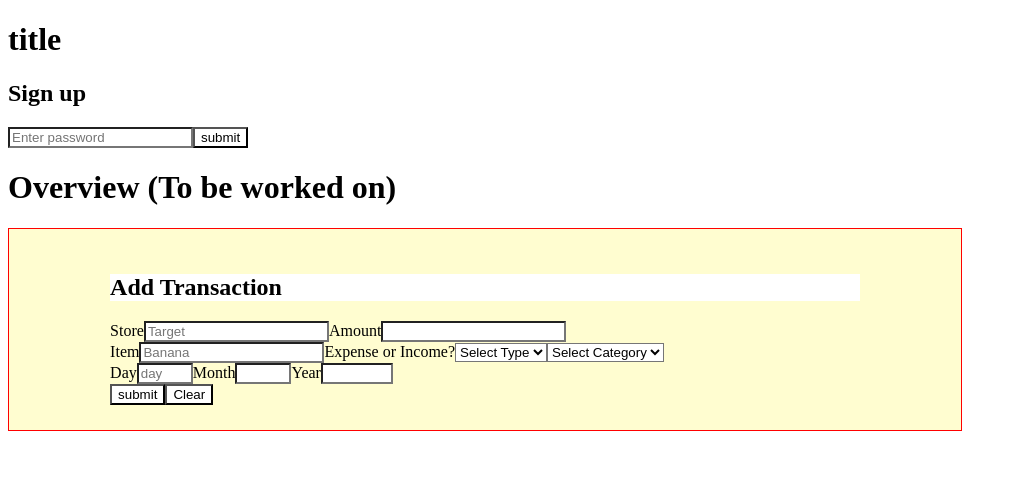
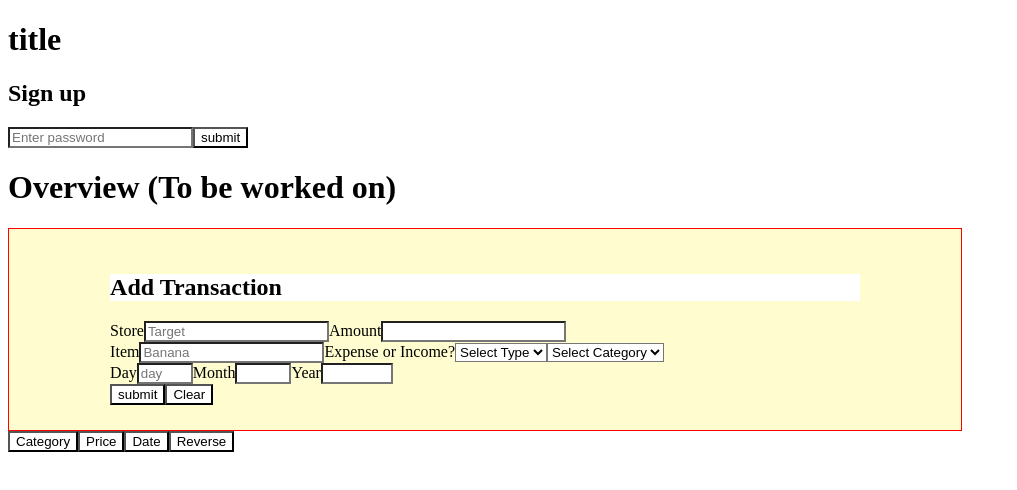
Before and after one commit to EmersonBerido/budget-app, a React (Vite) app: page / in a window 1280 px wide. Shown: the top 490 px of the page, without its empty margins (0-1017 px from the left). Built offline with nearby package versions, Linux system fonts and the light colour scheme.

Commit message:
Update App.jsx
User can now sort through the transaction list by category, date, and price

```diff
--- a/src/App.jsx
+++ b/src/App.jsx
@@ -41,11 +41,10 @@ function App() {
   }
 
   //--- creates list of transactions that'll be displayed ---
-  let transactions;
-  if (transactionList.length > 0){
+  const [transactions, setTransactions] = useState([]);
 
-    //if there is user transaction info, parse it
-    transactions = transactionList.map((current, index) => {
+  useEffect(() => {
+    setTransactions(transactionList.map((current, index) => {
       return <Transaction
         key = {index}
         store = {current.store}
@@ -54,9 +53,30 @@ function App() {
         transactionType = {current.transactionType}
         date = {current.date}
       />
-    })
+    }))
+    console.log("new: ",transactions);
+  },[transactionList])
+
+  //-- Alter how Transactions are shown
+
+  //filter
+  function handleFilter(selection)
+  {
+    setTransactionList((list) =>
+      mergeSort(list, selection)
+    );
   }
 
+  //Reverse list
+  function handleReverse()
+  {
+    // let reversed = transactionList;
+    // for (let i = 0; i < transactionList.length; i++)
+    // {
+    //   reversed[i] = transactionList[transactionList.length - i];
+    // }
+    // setTransactionList(reversed);
+  }
 
   // -- Merge Sort --
   //checking sort by date
@@ -93,6 +113,10 @@ function App() {
         setList = {setTransactionList}
       />
       {transactionList.length > 0 && <Summary/>}
+      <button onClick={() => handleFilter("category")}>Category</button>
+      <button onClick={() => handleFilter("price")}>Price</button>
+      <button onClick={() => handleFilter("date")}>Date</button>
+      <button onClick={handleReverse}>Reverse</button>
       {transactions}
 
 
```
